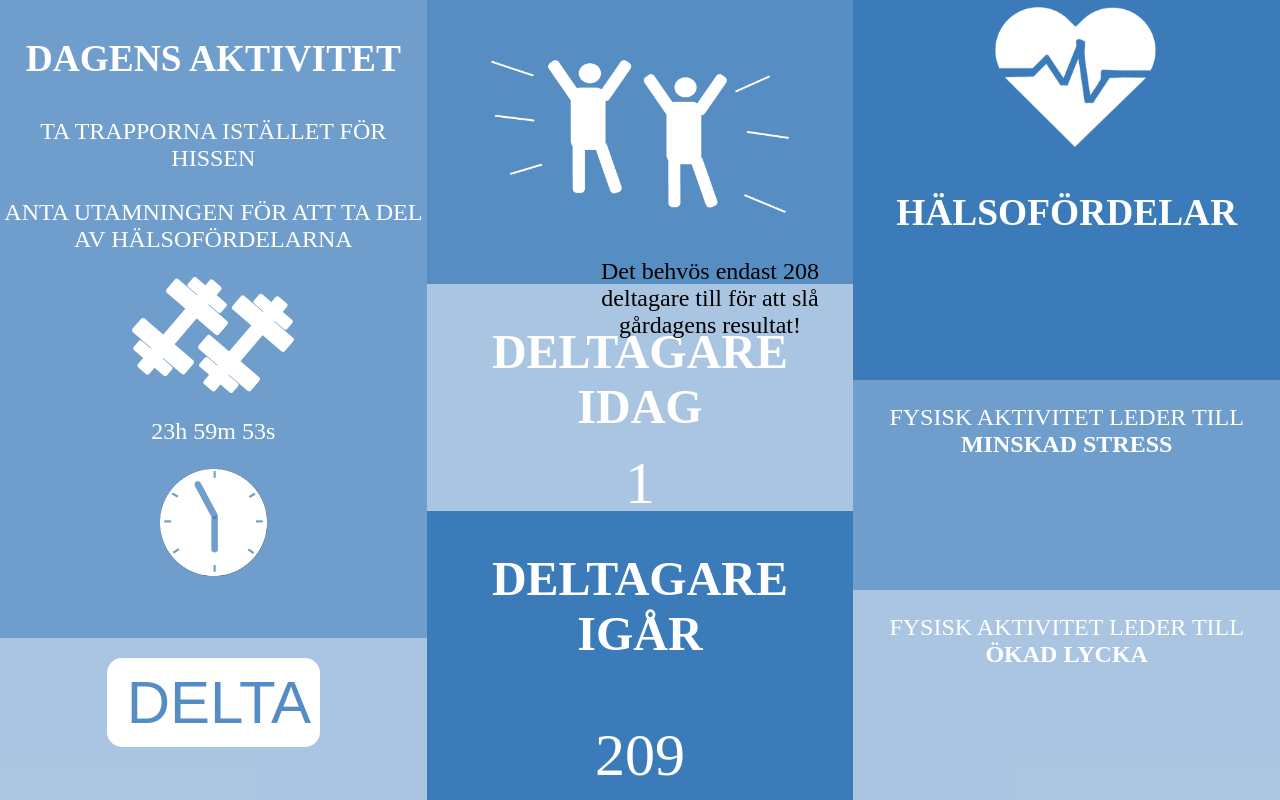
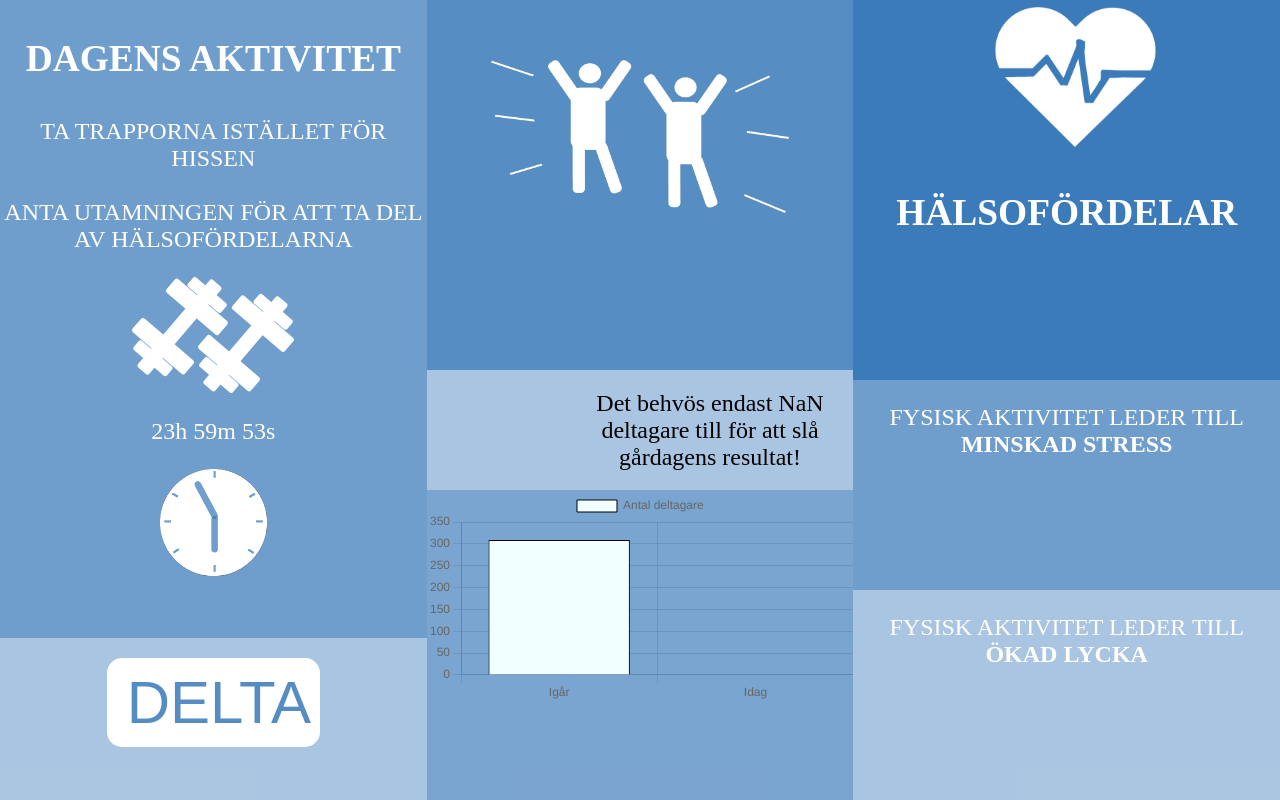
Before and after one commit to Oscar679/prototypePublicScreen, a plain HTML site: page index.html in a window 1280 px wide. Both pictures are taken after a click on the button "DELTA". Drawn offline with nearby package versions, Linux system fonts and the light colour scheme.

Commit message:
added dynamic chart, not fully styled yet

```diff
--- a/index.html
+++ b/index.html
@@ -6,6 +6,7 @@
     <link rel="stylesheet" href="layout.css">
     <link rel="stylesheet" href="style.css">
     <script src="script.js"></script>
+    <script src="https://cdn.jsdelivr.net/npm/chart.js"></script>
     <title>Document</title>
 </head>
 
@@ -36,17 +37,10 @@
             <img src="img/stickmen.png" alt="">
         </article>
         <article>
-            <header id="headerCounter">
-                <h2>DELTAGARE IDAG</h2>
-            </header>
-            <p id="counter"></p>
             <div id="resElem"></div>
         </article>
         <article>
-            <header id="headerCounter2">
-                <h2>DELTAGARE IGÅR</h2>
-            </header>
-            <p id="counterYesterday">209</p>
+            <canvas id="myChart"></canvas>
         </article>
     </section>
     <section id="thirdSection">
--- a/script.js
+++ b/script.js
@@ -1,24 +1,53 @@
 document.addEventListener("DOMContentLoaded", function () {
     let participateBtn = document.querySelector("#participateBtn");
-    let counter = document.querySelector("#counter");
-    let counterYesterday = document.querySelector("#counterYesterday");
+    let counter;
     let resElem = document.querySelector("#resElem");
 
     participateBtn.addEventListener("click", addToCounter);
 
+    const counterYesterday = 309;
+    const ctx = document.getElementById('myChart');
+
+    const participationChart = new Chart(ctx, {
+        type: 'bar',
+        data: {
+            labels: ['Igår', 'Idag'],
+            datasets: [{
+                label: 'Antal deltagare',
+                data: [counterYesterday],
+                borderWidth: 1,
+                backgroundColor: '#F2FFFFFF',
+                borderColor: 'black',
+
+            }]
+        },
+        options: {
+            scales: {
+                y: {
+                    beginAtZero: true
+                }
+            }
+        }
+    });
+
     getData();
     compareParticipation();
     startCountdown();
+    updateChart(counter);
 
     function addToCounter() {
-        let currentCounter = counter.textContent;
-        currentCounter++;
-        console.log(currentCounter);
-        counter.textContent = currentCounter;
+        counter++;
 
-        saveData(currentCounter);
+        saveData(counter);
         compareParticipation();
         feedbackAnimation();
+        updateChart(counter);
+    }
+
+    function updateChart(counter) {
+        console.log(counter);
+        participationChart.data.datasets[0].data[1] = counter;
+        participationChart.update();
     }
 
     function feedbackAnimation() {
@@ -29,11 +58,11 @@ document.addEventListener("DOMContentLoaded", function () {
 
         setTimeout(() => {
             loaderId.classList.add("loader--hidden");
-        }, 2000);
+        }, 1000);
     }
 
-    function saveData(currentCounter) {
-        let dataStr = encodeURIComponent(currentCounter);
+    function saveData(counter) {
+        let dataStr = encodeURIComponent(counter);
         localStorage.setItem("counterData", dataStr);
     }
 
@@ -41,11 +70,11 @@ document.addEventListener("DOMContentLoaded", function () {
         let dataStr = localStorage.getItem("counterData");
         if (dataStr == null) return;
 
-        counter.textContent = dataStr;
+        counter = dataStr;
     }
 
     function compareParticipation() {
-        let difference = parseInt(counterYesterday.textContent) - parseInt(counter.textContent);
+        let difference = counterYesterday - counter;
         console.log(difference);
         console.log
         if (difference <= 0 || difference == null) {
--- a/style.css
+++ b/style.css
@@ -39,11 +39,11 @@ section article {
 
 #secondSection article:nth-child(2) {
     background-color: #3c7bba6f;
-    height: 80%;
+    height: 15%;
 }
 
 #secondSection article:nth-child(3) {
-    background-color: #3c7bba;
+    background-color: #3c7bbaad;
     height: 84%;
 }
 
@@ -94,7 +94,7 @@ header {
 }
 
 #resElem p {
-    margin-top: 140px;
+    margin-top: 20px;
     margin-left: 140px;
     color: black;
     animation: fadeIn 1s;
```
